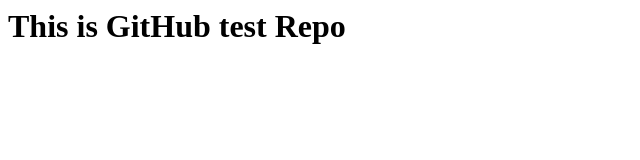
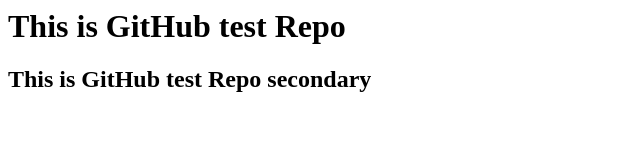
Before and after one commit to OlegPritula/geekhub-git-lesson, a plain HTML site: page index.html in a window 1280 px wide. Shown: the whole page, without its empty margins (0-640 px from the left). Drawn offline with Linux system fonts and the light colour scheme.

Commit message:
Add h2 tag with some text

```diff
--- a/index.html
+++ b/index.html
@@ -4,5 +4,6 @@
 </head>
 <body>
 <h1>This is GitHub test Repo</h1>
+<h2>This is GitHub test Repo secondary</h2>
 </body>
 </html>
```
